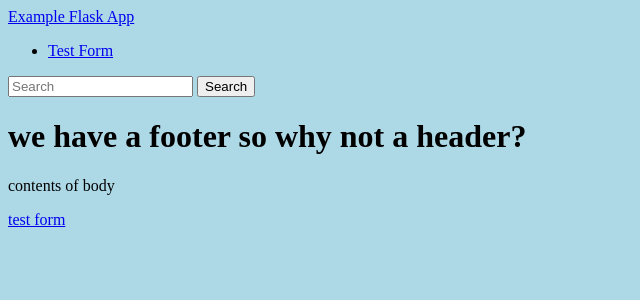
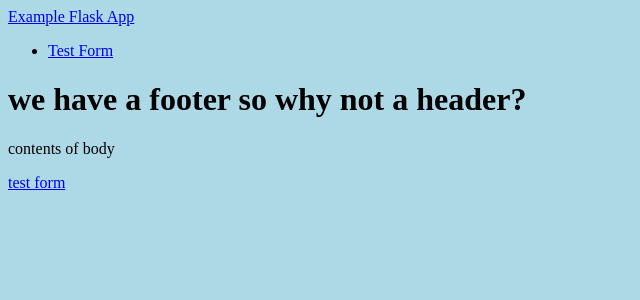
Before and after one commit to nhammond129/flask_app, a Flask app: page / in a window 1280 px wide. Shown: the top 300 px of the page, without its empty margins (0-640 px from the left). Run offline with Flask 2, Linux system fonts and the light colour scheme.

Commit message:
strip bootstrap navbar stuff

```diff
--- a/templates/generic.html
+++ b/templates/generic.html
@@ -11,22 +11,16 @@
 		{% block html_head %}
 		{% endblock %}
 	</head>
-	<nav>
-		<a href="/">Example Flask App</a>
+	<body>
+		<nav>
+			<a href="/">Example Flask App</a>
+			<ul>
+				<li>
+					<a href="{{ url_for('post')}}">Test Form</a>
+				</li>
+			</ul>
+		</nav>
 
-		<div>
-		  <ul>
-			<li class="nav-item">
-			  <a class="nav-link" href="{{ url_for('post')}}">Test Form</a>
-			</li>
-		  </ul>
-		  <form>
-			<input type="search" placeholder="Search" aria-label="Search">
-			<button type="submit">Search</button>
-		  </form>
-		</div>
-	  </nav>
-	<body>
 		<div id="header">
 			<h1>we have a footer so why not a header?</h1>
 			{% block header %}
```
